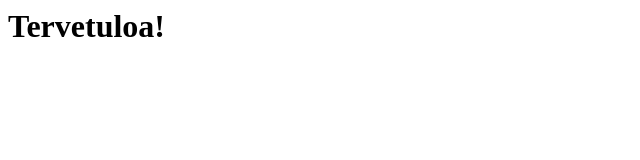
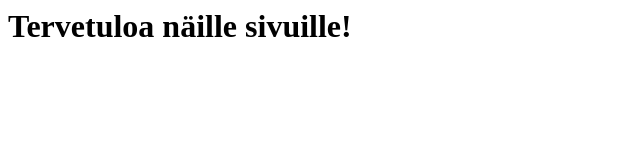
Before and after one commit to SauliIsonikkila/harjoitustyo, a plain HTML site: page index.html in a window 1280 px wide. Shown: the whole page, without its empty margins (0-640 px from the left). Drawn offline with Linux system fonts and the light colour scheme.

Commit message:
Ja taa uusi versio jakeluun GitHubiin

```diff
--- a/index.html
+++ b/index.html
@@ -3,7 +3,7 @@
 
     </head>
     <body>
-        <h1>Tervetuloa!
+        <h1>Tervetuloa näille sivuille!
         </h1>
 
     </body>
```
